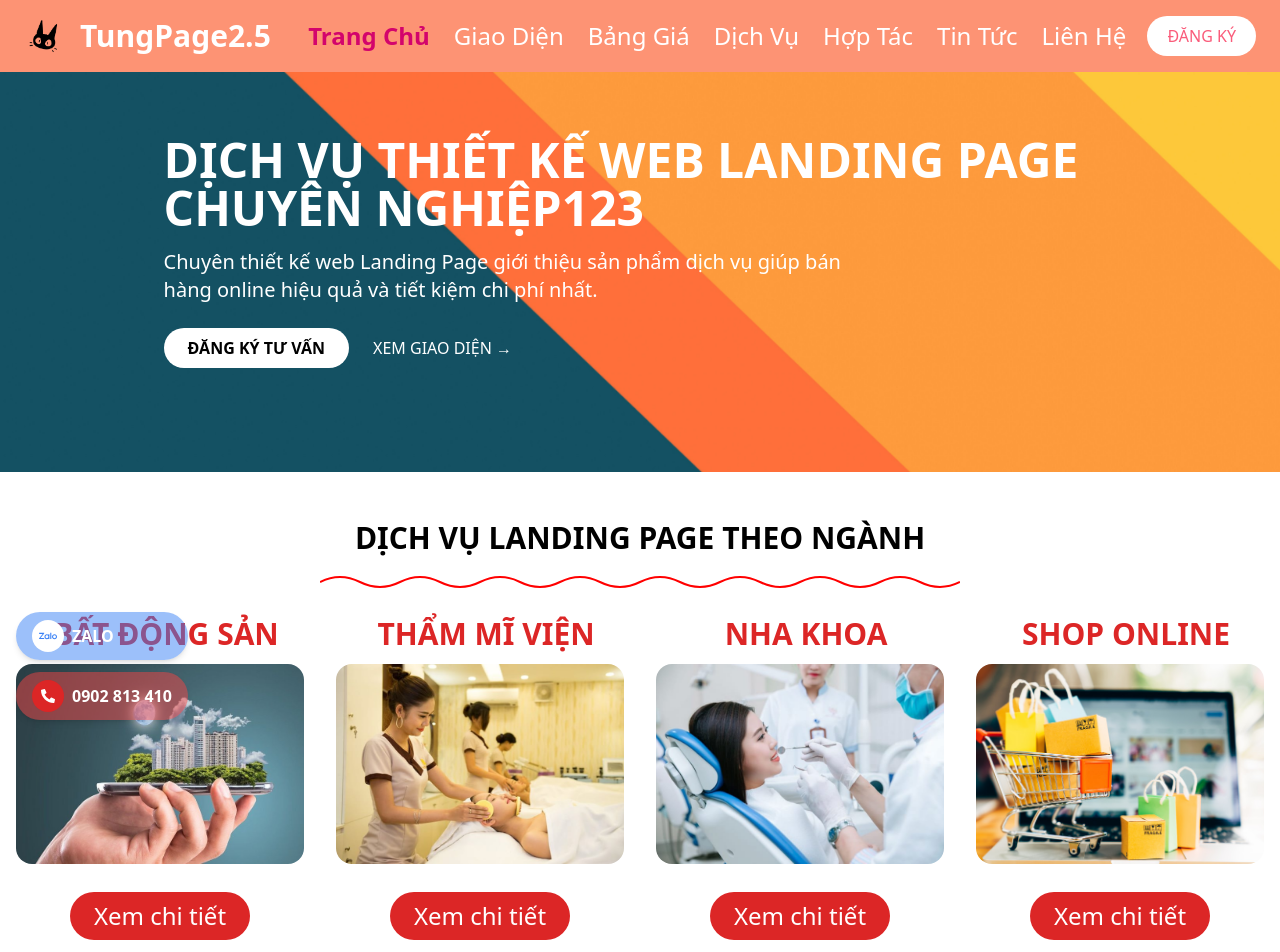
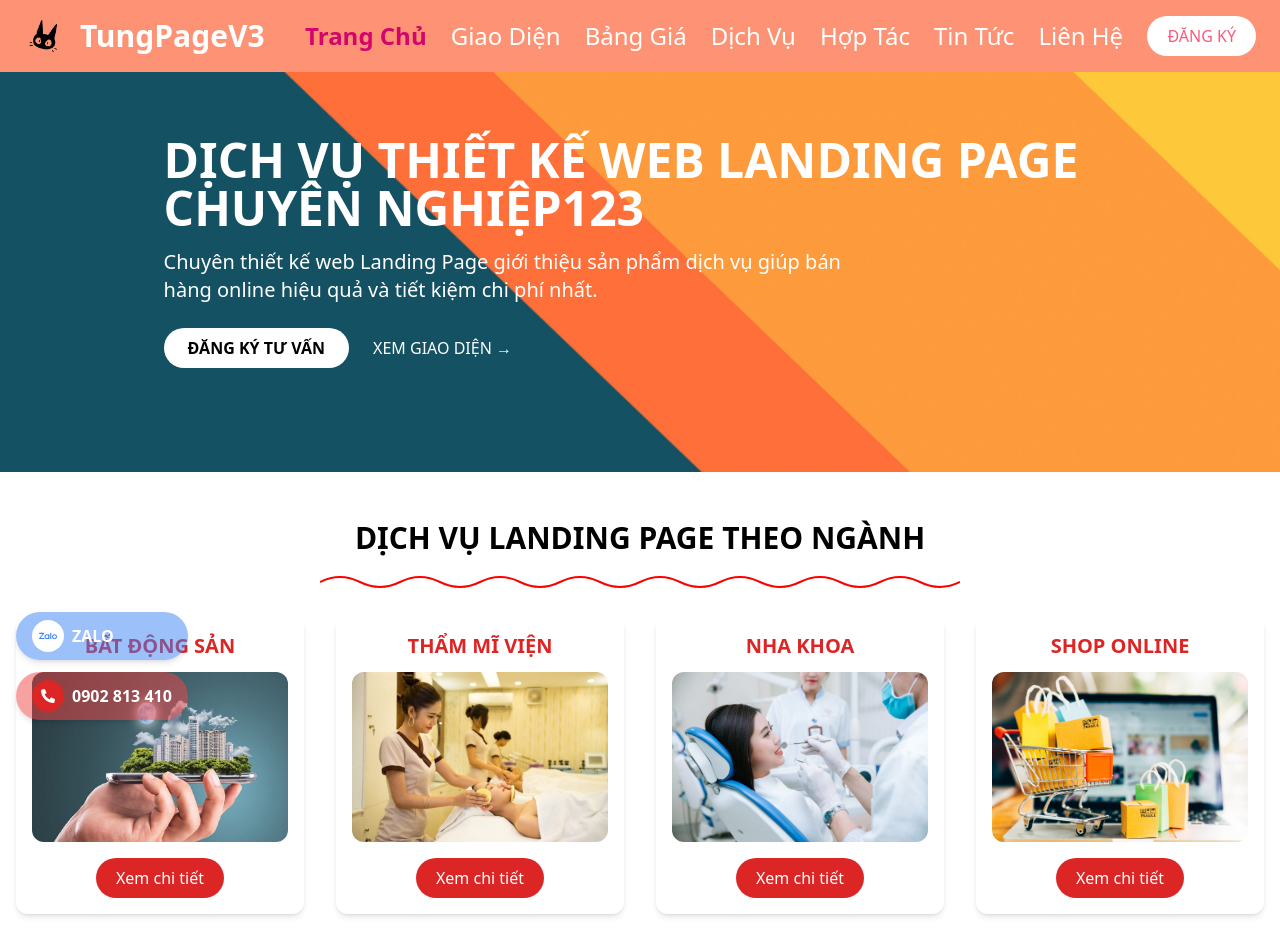
Before and after one commit to toksuma/pltt, a React (Vite) app in the folder Frontend/: page / in a window 1280 px wide. Shown: the top 952 px of the page. Built offline with nearby package versions, Linux system fonts and the light colour scheme.

Commit message:
19/6 - them hieu ung cho section jobs in homepage

```diff
--- a/Frontend/src/Pages/Home.jsx
+++ b/Frontend/src/Pages/Home.jsx
@@ -1,5 +1,7 @@
-import React from "react";
+import React, { useEffect } from "react";
 import { Link } from "react-router-dom";
+import AOS from "aos";
+import "aos/dist/aos.css";
 
 const industries = [
   { name: 'BẤT ĐỘNG SẢN', image: '/bds.png' },
@@ -13,6 +15,10 @@ const industries = [
 ];
 
 const Home = () => {
+  useEffect(() => {
+    AOS.init({ duration: 800, once: true });
+  }, []);
+
   return (
     <div>
 
@@ -48,7 +54,7 @@ const Home = () => {
           DỊCH VỤ LANDING PAGE THEO NGÀNH
         </h1>
 
-        {/* Đường gợn sóng đỏ mỏng, dồn dập */}
+        {/* Đường gợn sóng đỏ */}
         <div className="flex justify-center mt-4 mb-6">
           <svg
             width="640"
@@ -84,19 +90,24 @@ const Home = () => {
           </svg>
         </div>
 
-        {/* Lưới ngành 4 cột × 2 hàng */}
-        <div className="grid grid-cols-1 sm:grid-cols-2 md:grid-cols-4 text-2xl gap-8 max-w-7xl mx-auto mt-6">
+        {/* Lưới ngành */}
+        <div className="grid grid-cols-1 sm:grid-cols-2 md:grid-cols-4 gap-8 max-w-7xl mx-auto mt-6">
           {industries.map((item, index) => (
-            <div key={index} className="text-center">
-              <h2 className="w-[300px] mx-auto text-3xl font-bold text-red-600 mb-3">
+            <div
+              key={index}
+              className="text-center flex flex-col items-center p-4 bg-white shadow-md rounded-xl hover:shadow-lg transition duration-300"
+              data-aos="fade-up"
+              data-aos-delay={index * 100}
+            >
+              <h2 className="text-xl font-semibold text-red-600 mb-3">
                 {item.name}
               </h2>
               <img
                 src={item.image}
                 alt={item.name}
-                className="w-[300px] h-[200px] object-cover rounded-2xl mx-auto mb-3"
+                className="w-[260px] h-[170px] object-cover rounded-xl mb-4 transition-transform duration-300 hover:scale-105"
               />
-              <button className="mt-4 bg-red-600 text-white px-6 py-2 rounded-full hover:bg-red-700 transition">
+              <button className="bg-red-600 text-white px-5 py-2 rounded-full hover:bg-red-700 transition">
                 Xem chi tiết
               </button>
             </div>
--- a/Frontend/src/components/Header.jsx
+++ b/Frontend/src/components/Header.jsx
@@ -19,7 +19,7 @@ function Header() {
         {/* Logo */}
         <div className="flex items-center space-x-4 pr-8">
           <img src="/Logo.png" alt="Logo" className="h-10 w-auto" />
-          <span className="text-white text-3xl font-semibold">TungPage2.5</span>
+          <span className="text-white text-3xl font-semibold">TungPageV3</span>
         </div>
 
          {/* Menu */}
```
Also changed, not shown: Frontend/package.json (+6 -5 lines), 1 other file (tests, documents, lock files or other folders).
